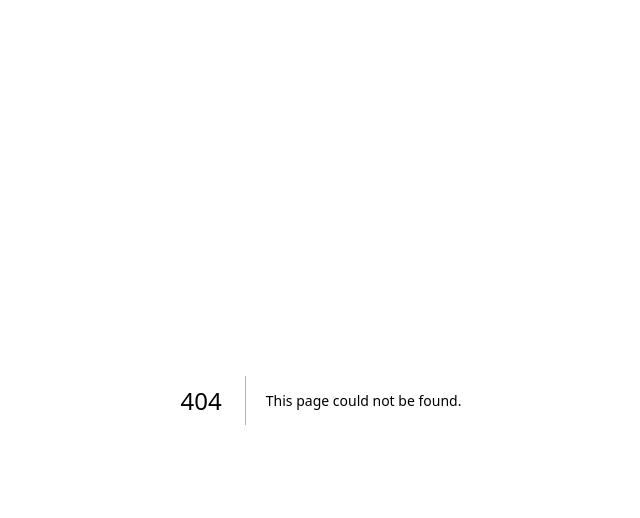
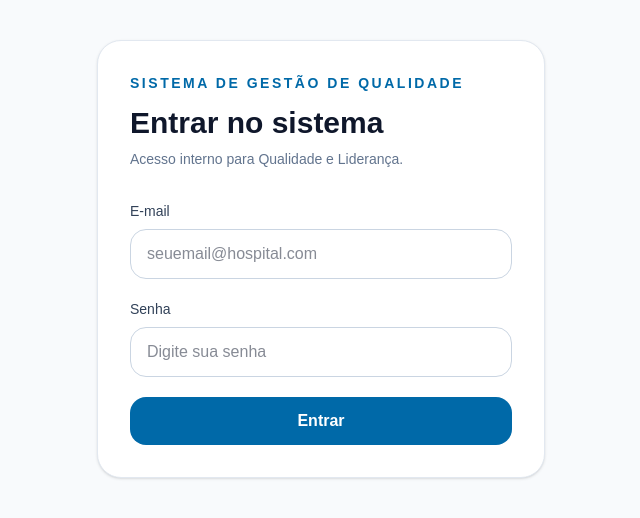
Before and after one commit to kevinpatricio2013-spec/qualidade-oftalmo, a Next.js app: page /login in a window 1280 px wide. Before the commit this address had no page. Shown: the top 518 px of the page, without its empty margins (319-959 px from the left). Built offline with nearby package versions, Linux system fonts and the light colour scheme; no server answers.

Commit message:
login funcionando + proteção de rotas + logout integrado

```diff
--- /dev/null
+++ b/app/login/page.tsx
@@ -0,0 +1,111 @@
+"use client";
+
+import { FormEvent, useEffect, useState } from "react";
+import { useRouter } from "next/navigation";
+import { supabase } from "@/src/lib/supabase";
+
+export default function LoginPage() {
+  const router = useRouter();
+
+  const [email, setEmail] = useState("");
+  const [senha, setSenha] = useState("");
+  const [carregando, setCarregando] = useState(false);
+  const [erro, setErro] = useState("");
+
+  useEffect(() => {
+    async function verificarSessao() {
+      const {
+        data: { session },
+      } = await supabase.auth.getSession();
+
+      if (session) {
+        router.push("/sistema");
+      }
+    }
+
+    verificarSessao();
+  }, [router]);
+
+  async function entrar(e: FormEvent<HTMLFormElement>) {
+    e.preventDefault();
+    setCarregando(true);
+    setErro("");
+
+    const { error } = await supabase.auth.signInWithPassword({
+      email,
+      password: senha,
+    });
+
+    setCarregando(false);
+
+    if (error) {
+      setErro(error.message);
+      return;
+    }
+
+    router.push("/sistema");
+    router.refresh();
+  }
+
+  return (
+    <div className="min-h-screen bg-slate-50 px-6 py-10">
+      <div className="mx-auto max-w-md rounded-3xl border border-slate-200 bg-white p-8 shadow-sm">
+        <p className="text-sm font-semibold uppercase tracking-[0.18em] text-sky-700">
+          Sistema de Gestão de Qualidade
+        </p>
+
+        <h1 className="mt-3 text-3xl font-bold text-slate-900">
+          Entrar no sistema
+        </h1>
+
+        <p className="mt-2 text-sm text-slate-500">
+          Acesso interno para Qualidade e Liderança.
+        </p>
+
+        <form onSubmit={entrar} className="mt-8 space-y-5">
+          <div>
+            <label className="mb-2 block text-sm font-medium text-slate-700">
+              E-mail
+            </label>
+            <input
+              type="email"
+              value={email}
+              onChange={(e) => setEmail(e.target.value)}
+              className="w-full rounded-2xl border border-slate-300 px-4 py-3 text-slate-900 outline-none focus:border-sky-600"
+              placeholder="seuemail@hospital.com"
+              required
+            />
+          </div>
+
+          <div>
+            <label className="mb-2 block text-sm font-medium text-slate-700">
+              Senha
+            </label>
+            <input
+              type="password"
+              value={senha}
+              onChange={(e) => setSenha(e.target.value)}
+              className="w-full rounded-2xl border border-slate-300 px-4 py-3 text-slate-900 outline-none focus:border-sky-600"
+              placeholder="Digite sua senha"
+              required
+            />
+          </div>
+
+          {erro ? (
+            <div className="rounded-2xl border border-rose-200 bg-rose-50 px-4 py-3 text-sm text-rose-700">
+              {erro}
+            </div>
+          ) : null}
+
+          <button
+            type="submit"
+            disabled={carregando}
+            className="w-full rounded-2xl bg-sky-700 px-5 py-3 font-semibold text-white transition hover:opacity-95 disabled:opacity-70"
+          >
+            {carregando ? "Entrando..." : "Entrar"}
+          </button>
+        </form>
+      </div>
+    </div>
+  );
+}
--- a/app/sistema/layout.tsx
+++ b/app/sistema/layout.tsx
@@ -1,5 +1,11 @@
+"use client";
+
 import Link from "next/link";
 import type { ReactNode } from "react";
+import { useEffect, useState } from "react";
+import { usePathname, useRouter } from "next/navigation";
+import { supabase } from "@/src/lib/supabase";
+import LogoutButton from "@/src/components/auth/LogoutButton";
 
 const links = [
   { href: "/sistema", label: "Visão Geral" },
@@ -10,6 +16,50 @@ const links = [
 ];
 
 export default function SistemaLayout({ children }: { children: ReactNode }) {
+  const router = useRouter();
+  const pathname = usePathname();
+
+  const [carregandoSessao, setCarregandoSessao] = useState(true);
+
+  useEffect(() => {
+    async function verificar() {
+      const {
+        data: { session },
+      } = await supabase.auth.getSession();
+
+      if (!session) {
+        router.push("/login");
+        return;
+      }
+
+      setCarregandoSessao(false);
+    }
+
+    verificar();
+
+    const {
+      data: { subscription },
+    } = supabase.auth.onAuthStateChange((_event, session) => {
+      if (!session) {
+        router.push("/login");
+      }
+    });
+
+    return () => {
+      subscription.unsubscribe();
+    };
+  }, [router]);
+
+  if (carregandoSessao) {
+    return (
+      <div className="min-h-screen bg-slate-50 px-6 py-10">
+        <div className="mx-auto max-w-7xl rounded-2xl border border-slate-200 bg-white p-6 text-slate-500">
+          Verificando acesso...
+        </div>
+      </div>
+    );
+  }
+
   return (
     <div className="min-h-screen bg-slate-50">
       <header className="border-b border-slate-200 bg-white/95 backdrop-blur">
@@ -26,17 +76,29 @@ export default function SistemaLayout({ children }: { children: ReactNode }) {
             </p>
           </div>
 
+          <div className="flex flex-wrap items-center gap-2">
             <nav className="flex flex-wrap gap-2">
-            {links.map((link) => (
+              {links.map((link) => {
+                const ativo = pathname === link.href;
+
+                return (
                   <Link
                     key={link.href}
                     href={link.href}
-                className="rounded-xl border border-slate-200 bg-white px-4 py-2 text-sm font-medium text-slate-700 transition hover:bg-slate-50"
+                    className={`rounded-xl px-4 py-2 text-sm font-medium transition ${
+                      ativo
+                        ? "border border-sky-200 bg-sky-50 text-sky-700"
+                        : "border border-slate-200 bg-white text-slate-700 hover:bg-slate-50"
+                    }`}
                   >
                     {link.label}
                   </Link>
-            ))}
+                );
+              })}
             </nav>
+
+            <LogoutButton />
+          </div>
         </div>
       </header>
 
--- /dev/null
+++ b/src/components/auth/LogoutButton.tsx
@@ -0,0 +1,23 @@
+"use client";
+
+import { useRouter } from "next/navigation";
+import { supabase } from "@/src/lib/supabase";
+
+export default function LogoutButton() {
+  const router = useRouter();
+
+  async function sair() {
+    await supabase.auth.signOut();
+    router.push("/login");
+    router.refresh();
+  }
+
+  return (
+    <button
+      onClick={sair}
+      className="rounded-xl border border-slate-200 px-4 py-2 text-sm font-medium text-slate-700 transition hover:bg-slate-50"
+    >
+      Sair
+    </button>
+  );
+}
```
Lines whose indentation alone changed are shown as unchanged.
